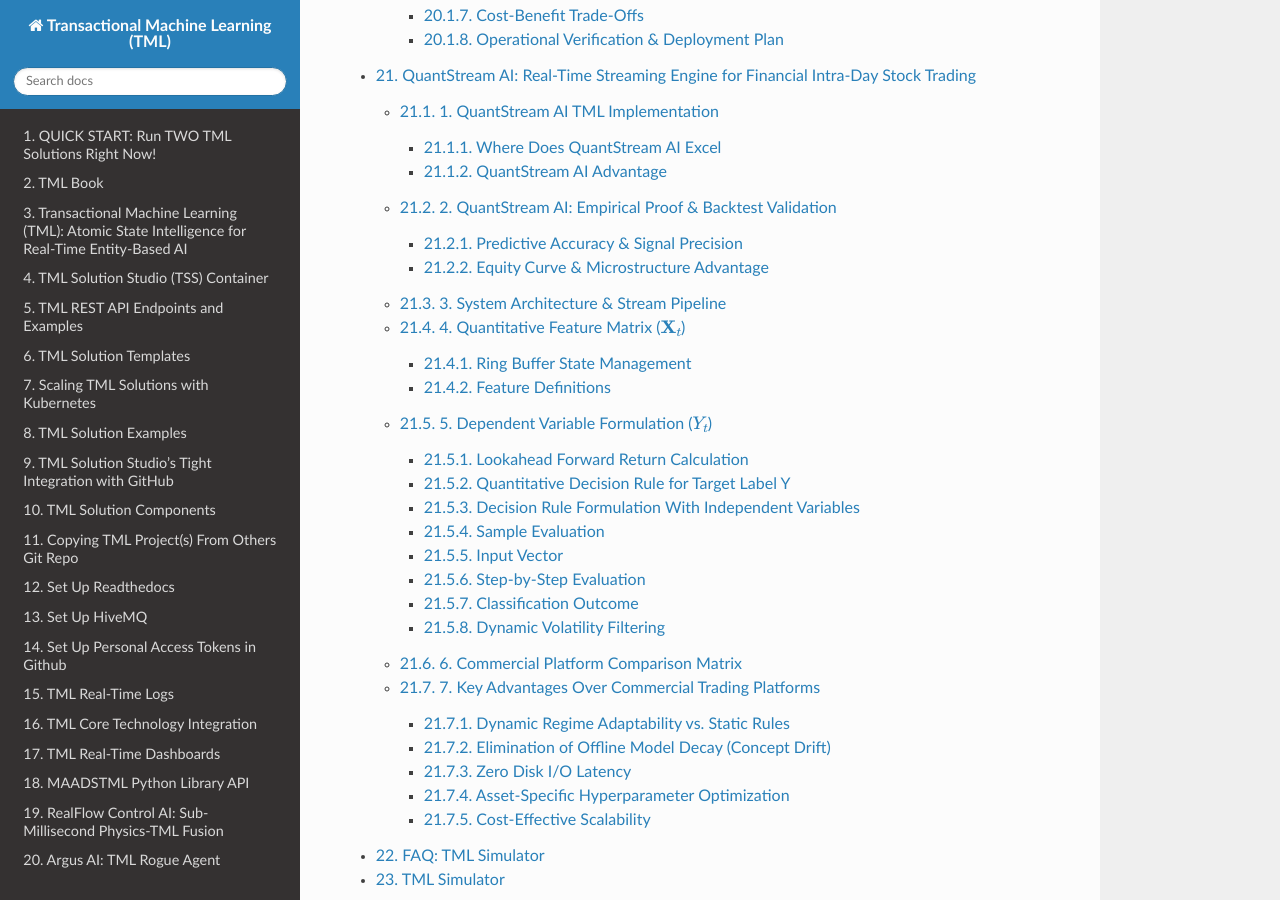
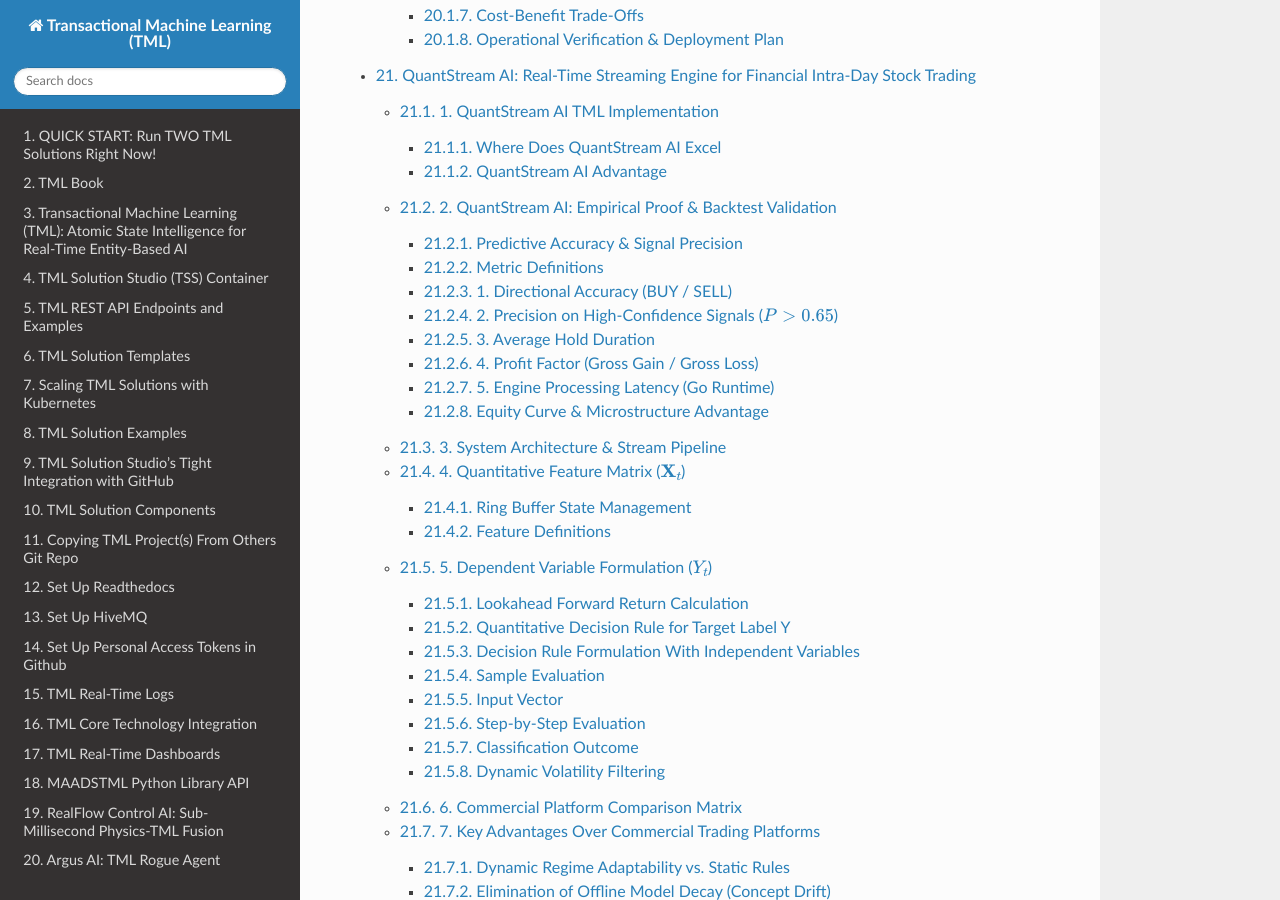
Before and after one commit to smaurice101/readthedocs, a Sphinx documentation site: the page built from docs/source/index.rst, in a window 1280 px wide and 900 px high, scrolled down 13104 px. Built offline with Sphinx 7.4.7 and the Read the Docs theme 3.1.0, drawn with Linux system fonts in a browser that asks for light colours; pages that are not in the unit, such as notebooks, are missing from menus; some of the changed lines change nothing that is shown; some of the changed text lies outside the part shown.

Commit message:
Update quantstream.rst

```diff
--- a/docs/source/quantstream.rst
+++ b/docs/source/quantstream.rst
@@ -75,6 +75,53 @@
    * - **Engine Processing Latency (Go Runtime)**
      - **180** :math:`\mu\text{s}` **per tick**
      - 15–40 ms (Traditional REST/Database setups)
+
+.. _metric_definitions:
+
+Metric Definitions
+-----------------------
+
+Below are formal definitions for each metric used in the empirical evaluation table:
+
+1. Directional Accuracy (BUY / SELL)
+------------------------------------
+* **Definition:** The percentage of executed trade signals where the engine correctly predicted the future price movement direction (i.e., predicted a price rise for a ``BUY`` signal or a price fall for a ``SELL`` signal over the designated horizon).
+* **Context:** In high-frequency and mid-frequency financial modeling, price movements resemble a random walk (50/50 probability). A directional accuracy of **58.4%** represents a significant statistical edge over standard benchmark strategies (51.0%–53.0%).
+
+2. Precision on High-Confidence Signals (:math:`P > 0.65`)
+----------------------------------------------------------
+* **Definition:** The proportion of correct trade calls made specifically when the model's output probability/confidence score exceeded 0.65.
+* **Mathematical Formula:**
+
+  .. math::
+
+     \text{Precision} = \frac{\text{True Positives}}{\text{True Positives} + \text{False Positives}} \quad \text{for } P(\text{Signal}) > 0.65
+
+* **Context:** Rather than trading every signal, filtering for high-confidence predictions increases trade quality. Achieving **64.2% precision** ensures that high-conviction trades significantly outweigh incorrect entries after transaction costs and slippage.
+
+3. Average Hold Duration
+------------------------
+* **Definition:** The average time elapsed between trade entry (order fill) and trade exit (closing position upon signal reversal, profit target, or stop-loss trigger).
+* **Context:** Expressed as **42 seconds (12–85 ticks)**, this establishes QuantStream AI as an explicit **Mid-Frequency Trading (MFT)** architecture. Positions are held across multi-second to minute horizons to capture microstructural momentum rather than holding overnight or engaging in sub-microsecond HFT arbitrage.
+
+4. Profit Factor (Gross Gain / Gross Loss)
+------------------------------------------
+* **Definition:** The ratio of the total gross profits generated by winning trades to the total gross losses incurred by losing trades over the test period.
+* **Mathematical Formula:**
+
+  .. math::
+
+     \text{Profit Factor} = \frac{\sum \text{Gross Gains from Winning Trades}}{\sum \text{Gross Losses from Losing Trades}}
+
+* **Context:**
+  * A Profit Factor **< 1.0** means a net loss.
+  * A Profit Factor of **1.0 – 1.3** is typical for standard retail or baseline systematic strategies.
+  * A Profit Factor of **1.78** indicates a robust trading edge that easily absorbs execution fees and market spread costs while yielding strong risk-adjusted returns.
+
+5. Engine Processing Latency (Go Runtime)
+-----------------------------------------
+* **Definition:** The end-to-end time required by the streaming engine to ingest a raw market tick, calculate all rolling features (:math:`X_t`), evaluate the signal rules (:math:`Y_t`), and emit the output payload.
+* **Context:** Measured at **180** :math:`\mu\text{s}` **(microseconds)** per tick in the Go runtime. Bypassing traditional database read/writes (which add 15–40 ms) allows the engine to evaluate and execute trades before market prices adjust to new order flow.
 
 Equity Curve & Microstructure Advantage
 ---------------------------------------
```
